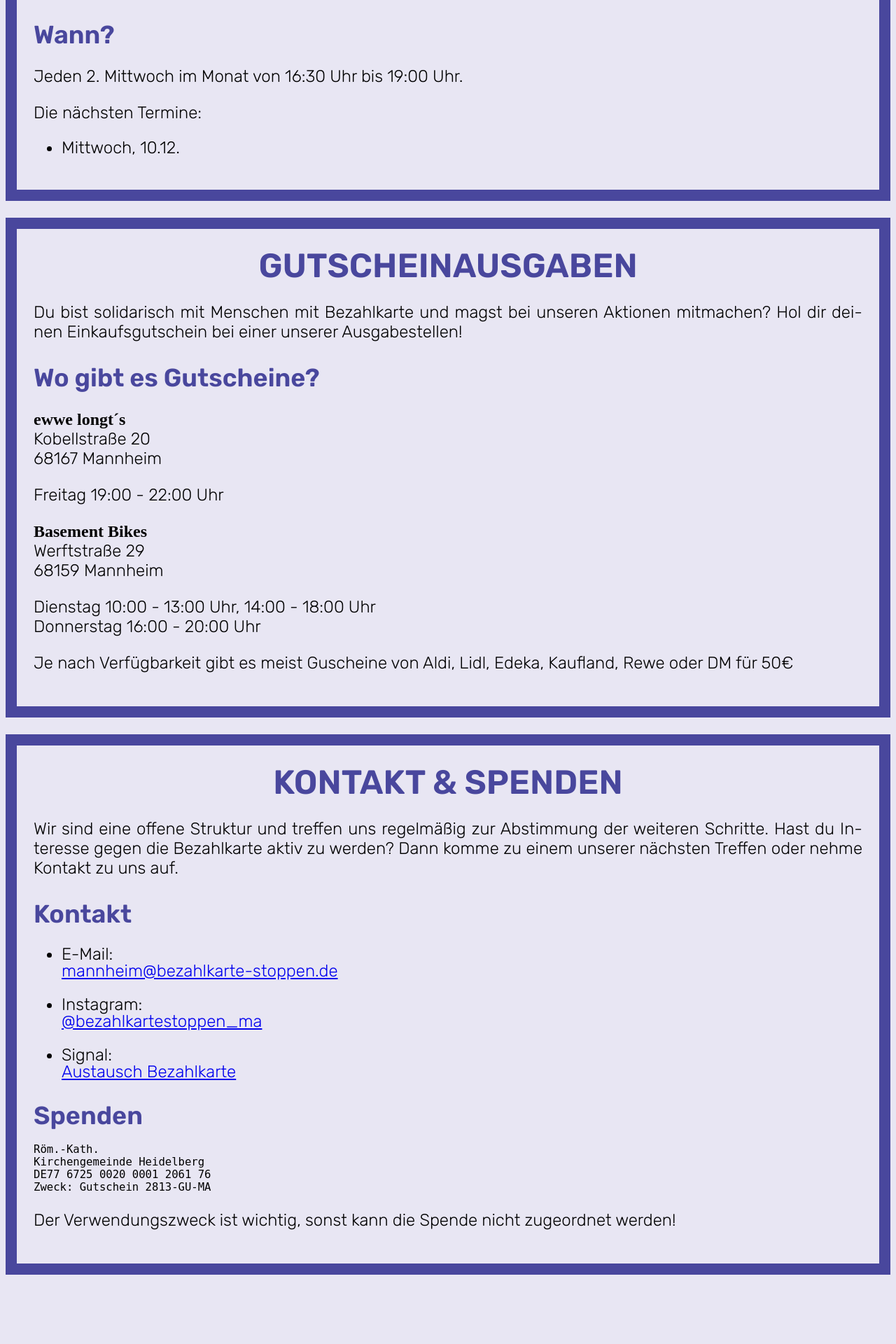
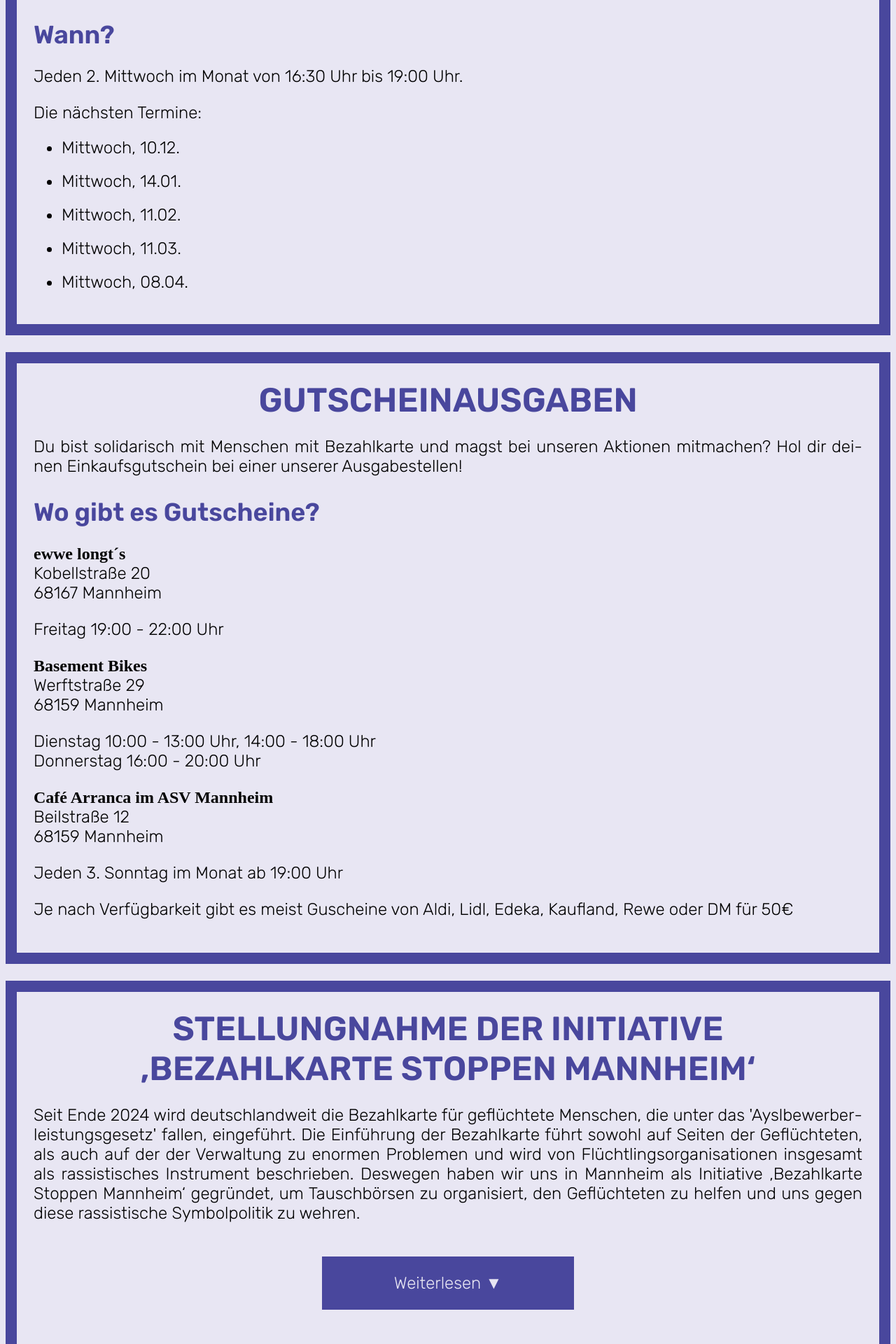
Before and after one commit to bezahlkarte-stoppen/website, a PHP site: page /de/mannheim.html in a window 1280 px wide. Shown: the part 888-2808 px from the top of the page at 70% size. Before the commit the page ends 2709 px from the top, so only its background shows below. Run offline with PHP 8.4, Linux system fonts and the light colour scheme; some web fonts are replaced.

Commit message:
chore: Update Mannheim page

```diff
--- a/www/de/mannheim.html
+++ b/www/de/mannheim.html
@@ -56,6 +56,10 @@
       <p>Die nächsten Termine:</p>
       <ul>
         <li>Mittwoch, 10.12.</li>
+        <li>Mittwoch, 14.01.</li>
+        <li>Mittwoch, 11.02.</li>
+        <li>Mittwoch, 11.03.</li>
+        <li>Mittwoch, 08.04.</li>
       </ul>
     </div>
 
@@ -80,6 +84,11 @@
         Dienstag 10:00 - 13:00 Uhr, 14:00 - 18:00 Uhr<br />Donnerstag 16:00 -
         20:00 Uhr
       </p>
+      <p translate="no">
+        <strong>Café Arranca im ASV Mannheim</strong><br />Beilstraße 12<br />68159
+        Mannheim
+      </p>
+      <p>Jeden 3. Sonntag im Monat ab 19:00 Uhr</p>
 
       <p>
         Je nach Verfügbarkeit gibt es meist Guscheine von
@@ -88,6 +97,117 @@
         <span translate="no">Rewe</span> oder <span translate="no">DM</span> für
         50€
       </p>
+    </div>
+
+    <div id="openletter" class="content">
+      <p class="smallheader">
+        Stellungnahme der Initiative <br />‚Bezahlkarte Stoppen Mannheim‘
+      </p>
+
+      <p>
+        Seit Ende 2024 wird deutschlandweit die Bezahlkarte für geflüchtete
+        Menschen, die unter das 'Ayslbewerberleistungsgesetz' fallen,
+        eingeführt. Die Einführung der Bezahlkarte führt sowohl auf Seiten der
+        Geflüchteten, als auch auf der der Verwaltung zu enormen Problemen und
+        wird von Flüchtlingsorganisationen insgesamt als rassistisches
+        Instrument beschrieben. Deswegen haben wir uns in Mannheim als
+        Initiative ‚Bezahlkarte Stoppen Mannheim‘ gegründet, um Tauschbörsen zu
+        organisiert, den Geflüchteten zu helfen und uns gegen diese rassistische
+        Symbolpolitik zu wehren.
+      </p>
+
+      <details>
+        <summary>
+          <span class="readmore-closed">Weiterlesen</span
+          ><span class="readmore-open">Weniger anzeigen</span>
+        </summary>
+        <h2>Was ist die Bezahlkarte?</h2>
+        <p>
+          Geflüchtete, die unter das 'Asylbewerberleistungsgesetz' fallen,
+          bekommen das Geld, das ihnen zusteht über die Bezahlkarte, statt Bar
+          oder auf ein Konto. Die Bezahlkarte sieht aus wie eine normale
+          EC-Karte, funktioniert aber ganz anders. Es können monatlich nur 50€
+          Bargeld abgehoben werden und Überweisungen sind nur sehr eingeschränkt
+          möglich. Diese Einschränkungen sind massiv hinderlich für die
+          Teilnahme am gesellschaftlichen Leben und gelungene Integration.
+        </p>
+
+        <h2>Warum ist die Bezahlkarte problematisch?</h2>
+        <p>
+          Egal ob auf dem Flohmarkt, auf dem Wochenmarkt oder für das Pausenbrot
+          der Kinder in der Schule - Bargeld ist in Deutschland enorm wichtig
+          und die Einschränkung von 50€ pro Person eine unnötige Erschwerung des
+          Lebens und pure Diskriminierung. Zudem akzeptieren nicht alle Läden
+          die Bezahlkarte als Zahlungsmittel. Auch Überweisungen sind in allen
+          Lebensbereichen unumgänglich. Der Mitgliedsbeitrag in einem Verein,
+          das Deutschlandticket, der Stromanbieter - um am gesellschaftlichen
+          Leben teilnehmen zu können, brauchen wir die Möglichkeit Überweisungen
+          tätigen zu können, doch mit der Bezahlkarte ist dies - wenn überhaupt
+          - nur nach expliziter Freigabe möglich und baut damit enorme
+          Integrationshürden auf, statt ab. Ständige technische Fehler,
+          datenschutzrechtliche Probleme oder rechtswidrige Gebühren sind nur
+          ein paar von vielen Problemen, die es mit der Bezahlkarte gibt, ganz
+          zu schweigen von einem enormen Mehraufwand der Verwaltungen.
+        </p>
+
+        <h2>Warum wurde die Bezahlkarte eingeführt?</h2>
+        <p>
+          Beschlossen wurde die Einführung der Bezahlkarte vom Bund und von den
+          Ministerpräsidenten der Länder im November 2023. Für die Einführung
+          gab es hauptsächlich zwei Begründungen, die beide nicht haltbar sind.
+        </p>
+        <ol>
+          <li>
+            „Durch die reduzierte Bargeldverfügbarkeit von Asylbewerber*innen,
+            soll verhindert werden, dass sie Geld in ihre Heimatländer
+            schicken.“<br /><br />
+
+            <ul>
+              <li>
+                Diese Annahme ist aber falsch, wie eine aktuelle Studie des
+                Deutschen Instituts für Wirtschaftsforschung, basierend auf
+                repräsentativen Haushaltsbefragungen des Sozioökonomischen
+                Panels (SOEP), zeigt. Nur sieben Prozent der Geflüchteten senden
+                Geld ins Ausland – Tendenz sinkend.
+              </li>
+            </ul>
+          </li>
+          <li>
+            "Es soll weniger Verwaltungsaufwand für die Kommunen sein, weil die
+            bisherigen Bargeld- Auszahlungen wegfallen und das Geld stattdessen
+            überwiesen wird.“<br /><br />
+            <ul>
+              <li>
+                Sehr viele Kommunen lehnen die Einführung der Bezahlkarte ab,
+                weil sie einen Mehraufwand für die Kommunen darstellt.
+              </li>
+              <li>
+                Manuela Skotnik aus dem Fachbereich Arbeit und Soziales in
+                Mannheim sagt: „Der Aufwand ist enorm. Unserer Einschätzung nach
+                wird er auch auf Strecke höher bleiben als zuvor.“
+              </li>
+              <li>
+                Schätzungsweise wird die Bezahlkarte jährlich 68 Mio € an
+                zusätzlichem Verwaltungsaufwand kosten.
+              </li>
+            </ul>
+          </li>
+        </ol>
+
+        <h2>Wie wird sich die Bezahlkarte perspektivisch entwickeln?</h2>
+        <p>
+          Die Einführung der Bezahlkarte ist nicht nur ein rassistisches
+          Instrument, das Menschen, die vor Armut und Krieg geflohen sind, in
+          ihrer Integration in Deutschland hindern soll, sondern sie muss auch
+          generell im Kontext der immer weiter ansteigenden rechts-konservativen
+          politischen Stimmung gesehen werden. In Hamburg soll die Bezahlkarte
+          nun auch für andere Sozialleistungsempfangende ausgeweitet werden. Es
+          kann davon ausgegangen werden, dass sich dieses System immer weiter
+          durchziehen wird. Wir sehen hier eine immer weitere Stigmatisierung
+          von Menschen, die hilfsbedürftig sind. Statt Hilfe und Unterstützung
+          anzubieten, wird immer weitere Ausgrenzung betrieben.
+        </p>
+      </details>
     </div>
 
     <div id="contact" class="content">
--- a/www/static/style/style.css
+++ b/www/static/style/style.css
@@ -278,3 +278,17 @@ details summary .readmore-closed {
   font-family: monospace;
   font-size: 0.8em;
 }
+
+.smallheader {
+	color: #49479d;
+	font-family: "Rubik", serif;
+	font-optical-sizing: auto;
+	font-weight: 600;
+	font-size: 2em;
+	margin-bottom:0.5em;
+	text-transform: uppercase;
+	text-align: center;
+	width: 100%;
+	margin: 0 auto;
+	word-wrap: break-word;
+}
```
